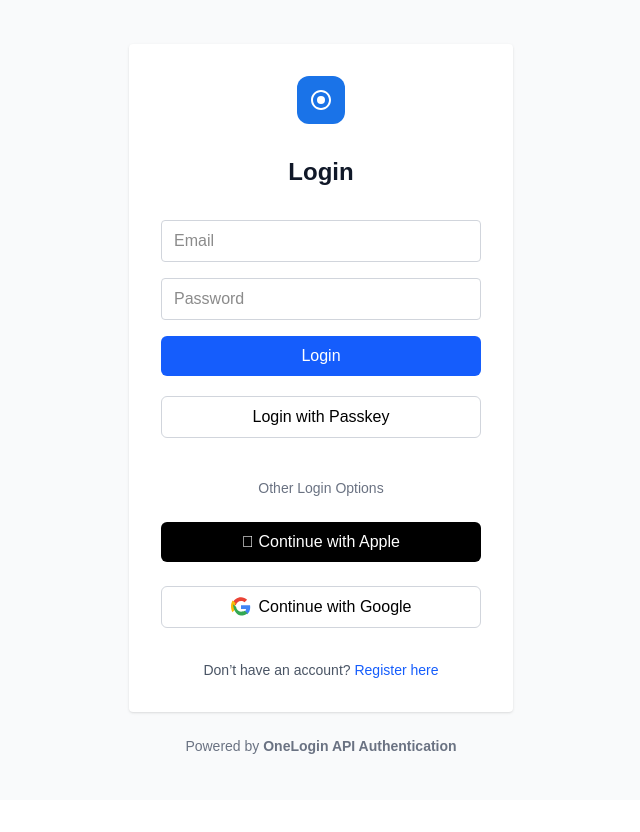
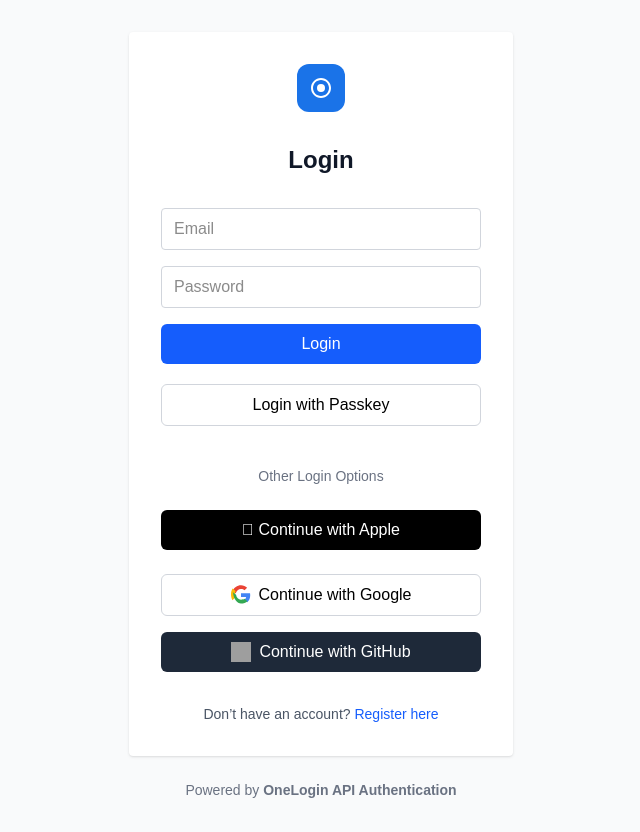
Before and after one commit to oid-saleseng/nextjs-boilerplate, a Next.js app: page / in a window 1280 px wide. Shown: the whole page, without its empty margins (319-959 px from the left). Before the commit the page ends 800 px from the top, so only its background shows below. Built offline with nearby package versions, Linux system fonts and the light colour scheme; grey boxes are pictures that could not be loaded.

Commit message:
Update LoginForm.tsx

```diff
--- a/app/LoginForm.tsx
+++ b/app/LoginForm.tsx
@@ -124,6 +124,15 @@
           Continue with Google
         </button>
 
+        {/* GitHub Button */}
+        <button
+        type="button"
+        className="w-full bg-gray-800 text-white rounded-md px-4 py-2 hover:bg-gray-900 transition-colors flex items-center justify-center"
+        >
+       <img src="/github-icon.svg" alt="GitHub" className="w-5 h-5 mr-2" />
+       Continue with GitHub
+       </button>
+
         {/* Register link */}
         <div className="text-sm text-center mt-4 text-gray-600 dark:text-gray-300">
           Don’t have an account?{" "}
```
